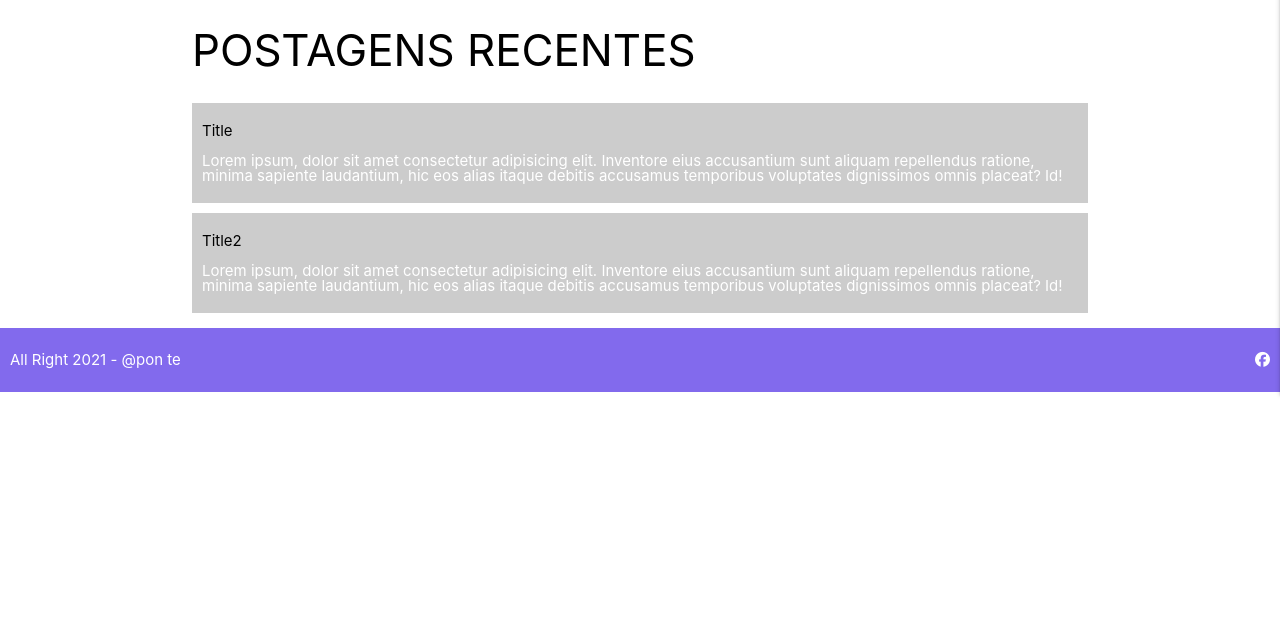
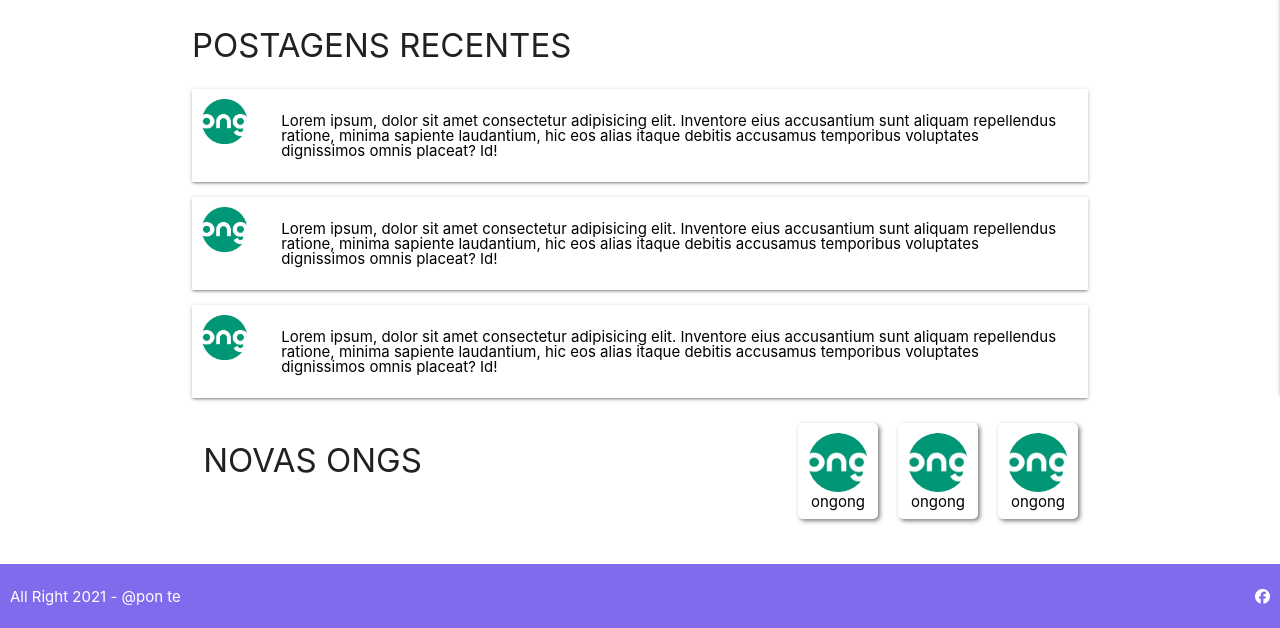
Before and after one commit to alandeev/ficr-project, a website: page src/index.html in a window 1280 px wide. Shown: the part 466-1094 px from the top of the page. Before the commit the page ends 858 px from the top, so only its background shows below. Drawn offline with nearby package versions, Linux system fonts and the light colour scheme.

Commit message:
novas ongs

```diff
--- a/src/assets/css/pages/home.css
+++ b/src/assets/css/pages/home.css
@@ -60,15 +60,47 @@ body {
   height: 100px;
 }
 
-.posts--title {
-  color: var(--black-color);
+.posts--title h3, .section--new-ongs h3 {
+  font-size: 2.2rem;
+  text-align: left;
+  display: flex;
   }
+
+.section--new-ongs{
+  display: flex;
+  flex-direction: initial;
+  width: 70%;
+}
 
 .slider {
   z-index: 0;
 }
 
+.card-content p {
+  color: var(--black-color);
+}
 
+.card-image img{
+  height: 45px;
+  margin: 10px 10px;
+}
+
+.card--new-ong {
+  background-color: var(--light-color);
+  border-radius: 5px;
+  box-shadow: 2px 2px 4.5px rgba(0, 0, 0, 0.5);
+  margin: 10px 10px;
+  padding: 10px;
+  float: left;
+}
+
+.card--new-ong img {
+  width: 60px;
+}
+.card--new-ong p {
+  text-align: center;
+  color: var(--black-color);
+}
 
 @media only screen and (max-width: 1240px) {
   .section {
--- a/src/index.html
+++ b/src/index.html
@@ -59,8 +59,8 @@
   </header>
   <section class="section" id="section-padding">
     <!-- <div class="section--banner"> -->
-      <div class="slider responsive">
-        <ul class="slides responsive">
+      <div class="slider">
+        <ul class="slides">
           <li>
             <img src="./assets/images/ong1.jpg">
           </li>
@@ -77,20 +77,66 @@
         <h3>POSTAGENS RECENTES</h3>
       </div>
       <div class="posts--contents">
-        <div class="posts--item">
-          <p class="posts--title">Title</p>
-          <p class="posts--description">
-            Lorem ipsum, dolor sit amet consectetur adipisicing elit. Inventore eius accusantium sunt aliquam repellendus ratione, minima sapiente laudantium, hic eos alias itaque debitis accusamus temporibus voluptates dignissimos omnis placeat? Id!
-          </p>
+        <div class="col s12 m7">
+          <div class="card horizontal">
+            <div class="card-image">
+              <img class="circle" src="./assets/images/ong_logo.jpg">
+            </div>
+            <div class="card-stacked">
+              <div class="card-content">
+                <p class="posts--description">
+                  Lorem ipsum, dolor sit amet consectetur adipisicing elit. Inventore eius accusantium sunt aliquam repellendus ratione, minima sapiente laudantium, hic eos alias itaque debitis accusamus temporibus voluptates dignissimos omnis placeat? Id!
+                </p>
+              </div>
+            </div>
+          </div>
         </div>
-        <div class="posts--item">
-          <p class="posts--title">Title2</p>
-          <p class="posts--description">
-            Lorem ipsum, dolor sit amet consectetur adipisicing elit. Inventore eius accusantium sunt aliquam repellendus ratione, minima sapiente laudantium, hic eos alias itaque debitis accusamus temporibus voluptates dignissimos omnis placeat? Id!
-          </p>
+        <div class="col s12 m12">
+          <div class="card horizontal">
+            <div class="card-image">
+              <img class="circle" src="./assets/images/ong_logo.jpg">
+            </div>
+            <div class="card-stacked">
+              <div class="card-content">
+                <p class="posts--description">
+                  Lorem ipsum, dolor sit amet consectetur adipisicing elit. Inventore eius accusantium sunt aliquam repellendus ratione, minima sapiente laudantium, hic eos alias itaque debitis accusamus temporibus voluptates dignissimos omnis placeat? Id!
+                </p>
+              </div>
+            </div>
+          </div>
+        </div>
+        <div class="col s12 m7">
+          <div class="card horizontal">
+            <div class="card-image">
+              <img class="circle" src="./assets/images/ong_logo.jpg">
+            </div>
+            <div class="card-stacked">
+              <div class="card-content">
+                <p class="posts--description">
+                  Lorem ipsum, dolor sit amet consectetur adipisicing elit. Inventore eius accusantium sunt aliquam repellendus ratione, minima sapiente laudantium, hic eos alias itaque debitis accusamus temporibus voluptates dignissimos omnis placeat? Id!
+                </p>
+              </div>
+            </div>
+          </div>
         </div>
       </div>
     </div>
+    <div class="row section--new-ongs">
+      <div class="col s12">
+        <h3>NOVAS ONGS</h3>
+      </div>
+        <div class="card--new-ong">
+          <img class="circle" src="./assets/images/ong_logo.jpg" alt="">
+          <p class="">ongong</p>
+        </div>
+        <div class="card--new-ong">
+          <img class="circle" src="./assets/images/ong_logo.jpg" alt="">
+          <p class="">ongong</p>
+        </div>
+        <div class="card--new-ong">
+          <img class="circle" src="./assets/images/ong_logo.jpg" alt="">
+          <p class="">ongong</p>
+        </div>
   </section>
   <footer class="footer">
     <p>All Right 2021 - @pon te</p>
```
Also changed, not shown: src/assets/images/ong_logo.jpg (added).
